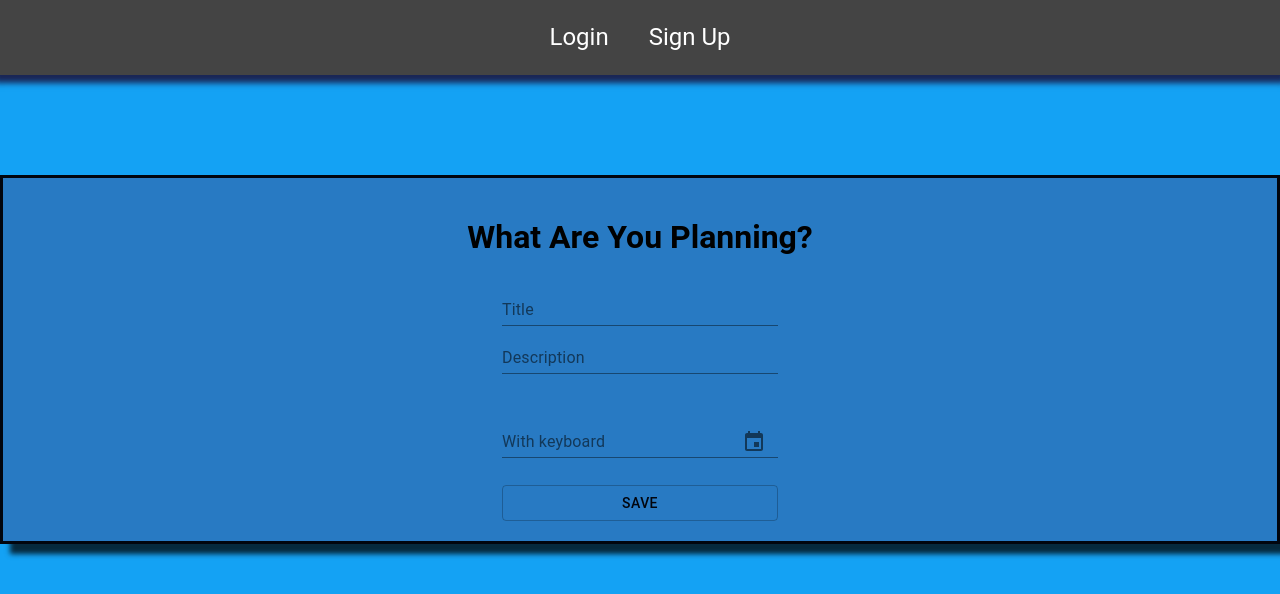
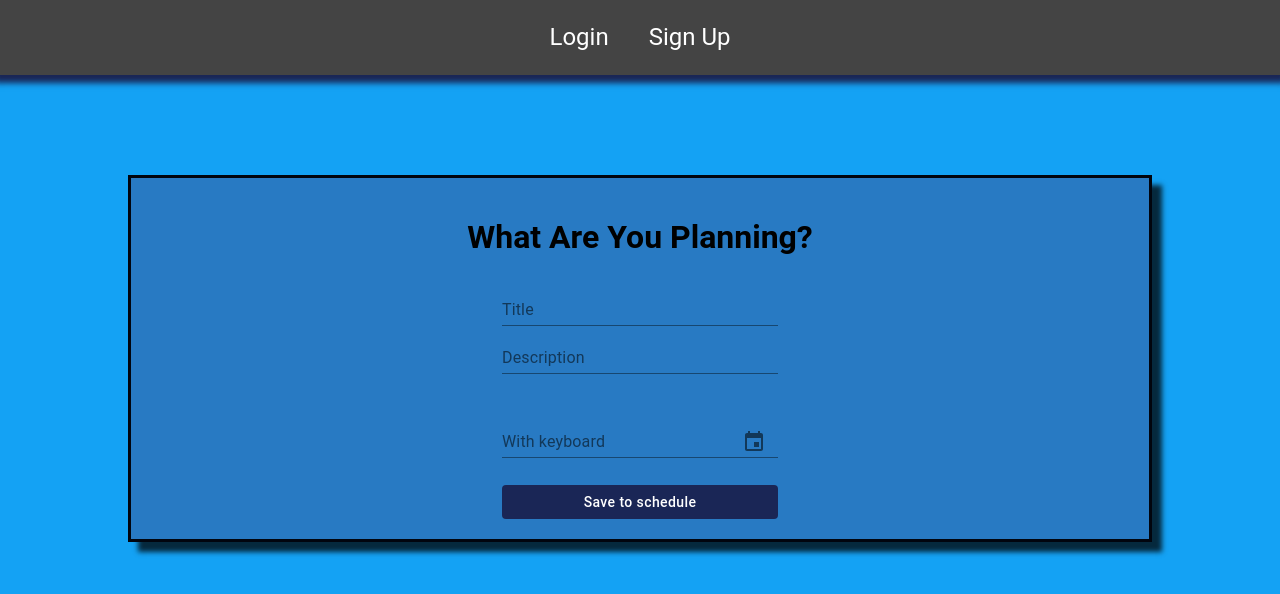
Before and after one commit to victorcwyu/Toronto-City-Guide-Client, a React (Create React App) app: page /schedule in a window 1280 px wide. Shown: the top 594 px of the page. Built offline with nearby package versions, Linux system fonts and the light colour scheme; no server answers.

Commit message:
Most of schedule looks good.

```diff
--- a/src/components/Schedule/ScheduleDetails.js
+++ b/src/components/Schedule/ScheduleDetails.js
@@ -14,11 +14,31 @@ import { makeStyles } from '@material-ui/core/styles';
 import { KeyboardDateTimePicker, MuiPickersUtilsProvider } from "@material-ui/pickers";
 
 const useStyle = makeStyles({
+  root: {
+    border: '.2em solid #01050e',
+    width: '80%',
+    boxShadow: '10px 10px 5px 0px rgba(0, 0, 0, 0.75)',
+    padding: '20px',
+    margin: '100px auto',
+    backgroundColor: '#287ac3',
+  },
   button: {
-    color: "#01050e",
-    marginTop: "0.5rem"
+    border: 'none',
+    // color: "#01050e",
+    color: "white",
+    marginTop: "0.5rem",
+    textTransform: "none",
+    backgroundColor: '#1a2656',
+    cursor: 'pointer',
+    '&:hover': {
+    color: '#0f508b',
+    backgroundColor: 'white',
+    }
   }
 })
+
+
+
 export default function ScheduleDetails() {
   const classes = useStyle();
   const { userData, setUserData } = useContext(UserContext);
@@ -49,7 +69,8 @@ export default function ScheduleDetails() {
   }
 
   return (
-    <Container className="schedule-details">
+    // <Container className="schedule-details">
+    <Container className={classes.root}>
       <h1>What Are You Planning?</h1>
       <FormControl>
         <TextField
@@ -83,7 +104,7 @@ export default function ScheduleDetails() {
         variant="outlined"
         className={classes.button}
         onClick={handleSchedule}>
-          Save
+          Save to schedule
         </Button>
       </FormControl>
       <br />
--- a/src/styles/ScheduleDetails.scss
+++ b/src/styles/ScheduleDetails.scss
@@ -4,6 +4,7 @@
   box-shadow: 10px 10px 5px 0px rgba(0, 0, 0, 0.75);
   padding: 20px;
   margin: 100px;
+  width: 80%;
 }
 
 .add-schedule-button {
```
